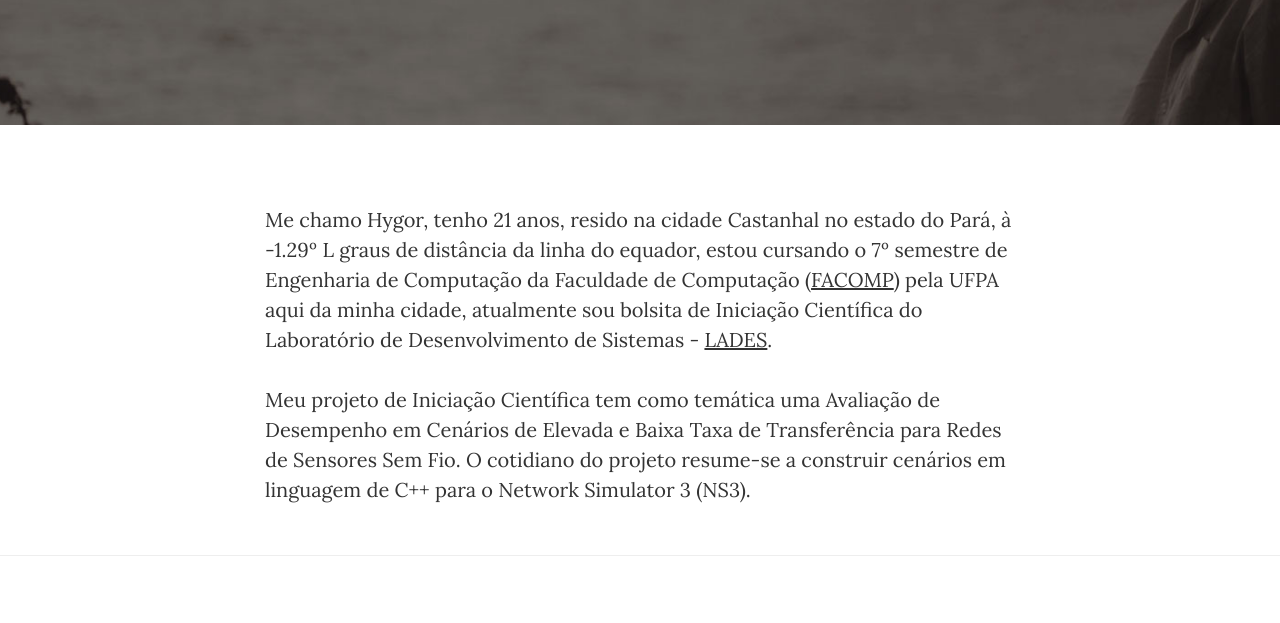
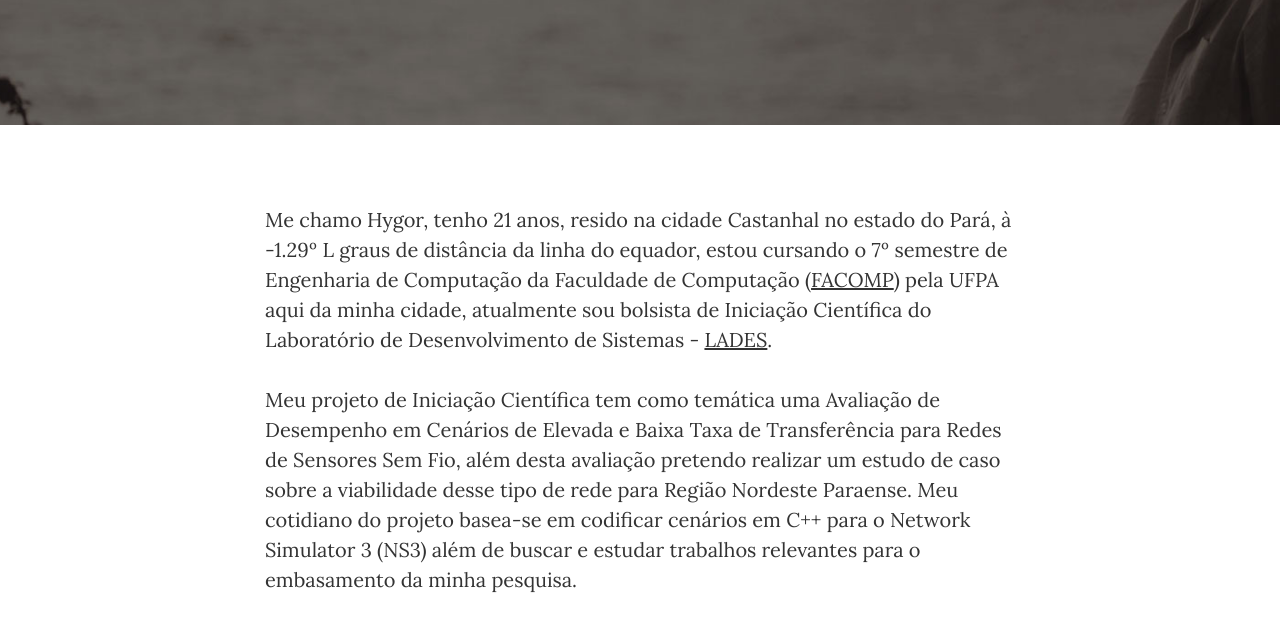
Before and after one commit to hygorjardim/hygorjardim.github.io, a website: page about.html in a window 1280 px wide. Shown: the part 323-946 px from the top of the page. Drawn offline with nearby package versions, Linux system fonts and the light colour scheme.

Commit message:
About Revised

```diff
--- a/about.html
+++ b/about.html
@@ -87,8 +87,8 @@
     <div class="container">
         <div class="row">
             <div class="col-lg-8 col-lg-offset-2 col-md-10 col-md-offset-1">
-                <p>Me chamo Hygor, tenho 21 anos, resido na cidade Castanhal no estado do Pará, à -1.29º L graus de distância da linha do equador, estou cursando o 7º semestre de Engenharia de Computação da Faculdade de Computação (<a href="http://http://www.facompcastanhal.ufpa.br/">FACOMP</a>) pela UFPA aqui da minha cidade, atualmente sou bolsita de Iniciação Científica do Laboratório de Desenvolvimento de Sistemas - <a href="http://http://www.facompcastanhal.ufpa.br/lades/">LADES</a>.</p>
-                <p>Meu projeto de Iniciação Científica tem como temática uma Avaliação de Desempenho em Cenários de Elevada e Baixa Taxa de Transferência para Redes de Sensores Sem Fio. O cotidiano do projeto resume-se a construir cenários em linguagem de C++ para o Network Simulator 3 (NS3). </p>
+                <p>Me chamo Hygor, tenho 21 anos, resido na cidade Castanhal no estado do Pará, à -1.29º L graus de distância da linha do equador, estou cursando o 7º semestre de Engenharia de Computação da Faculdade de Computação (<a href="http://http://www.facompcastanhal.ufpa.br/">FACOMP</a>) pela UFPA aqui da minha cidade, atualmente sou bolsista de Iniciação Científica do Laboratório de Desenvolvimento de Sistemas - <a href="http://http://www.facompcastanhal.ufpa.br/lades/">LADES</a>.</p>
+                <p>Meu projeto de Iniciação Científica tem como temática uma Avaliação de Desempenho em Cenários de Elevada e Baixa Taxa de Transferência para Redes de Sensores Sem Fio, além desta avaliação pretendo realizar um estudo de caso sobre a viabilidade desse tipo de rede para Região Nordeste Paraense. Meu cotidiano do projeto basea-se em codificar cenários em C++ para o Network Simulator 3 (NS3) além de buscar e estudar trabalhos relevantes para o embasamento da minha pesquisa.</p>
             </div>
         </div>
     </div>
```
